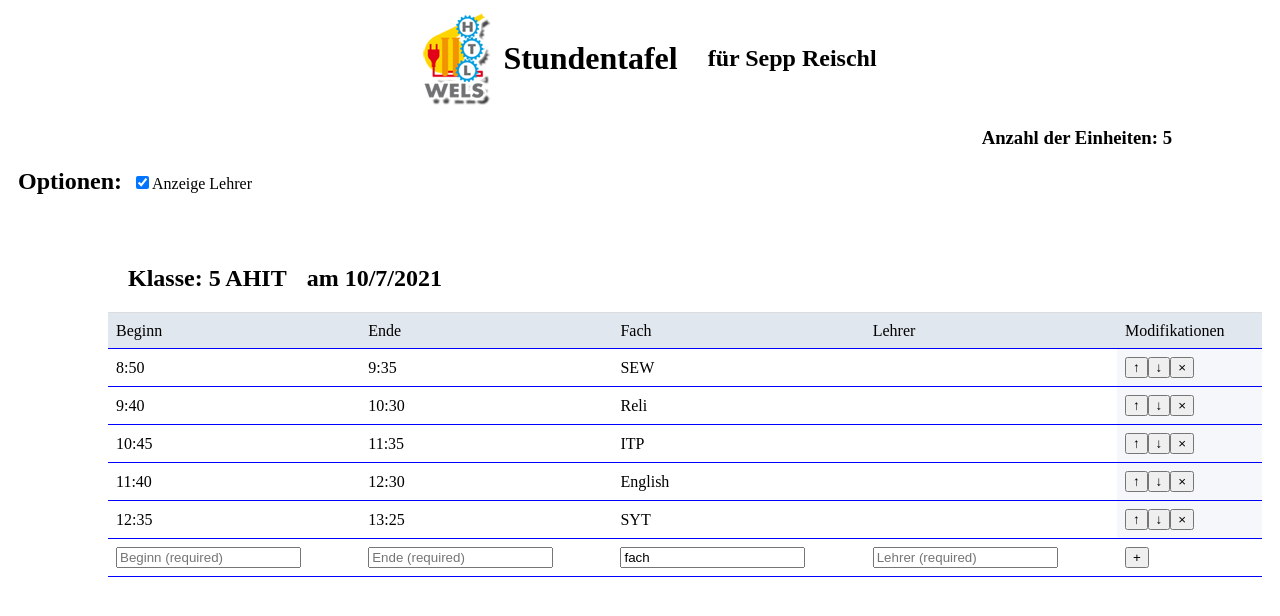
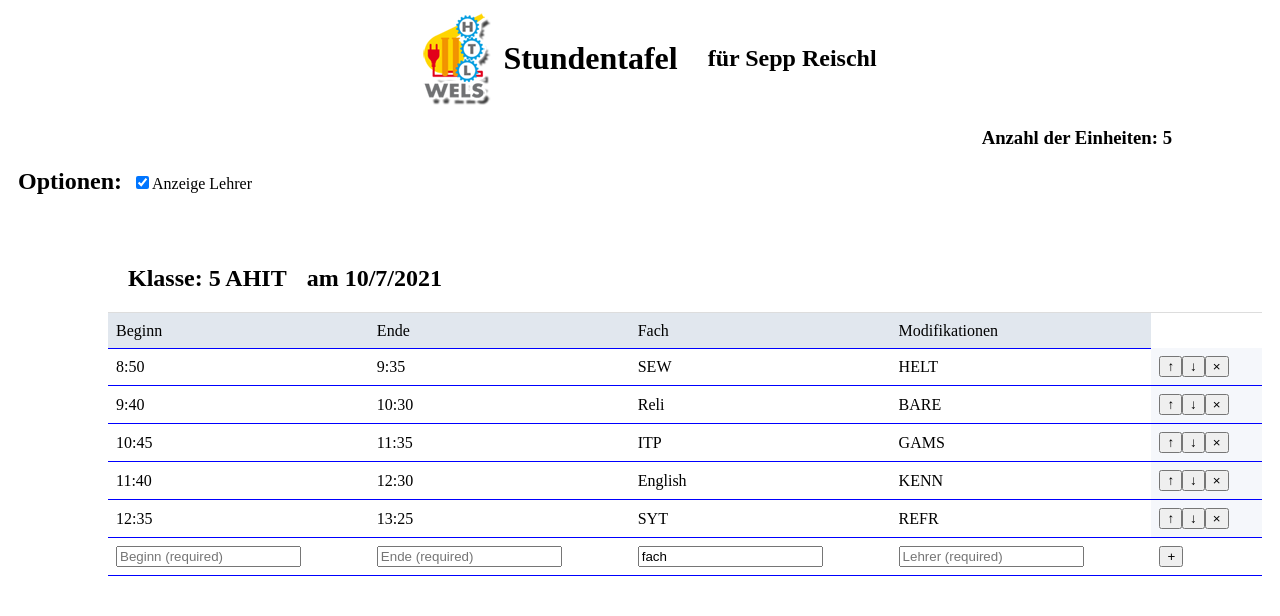
Before and after one commit to gitHubHTLWels/stundenplan, a Vue app: page / in a window 1280 px wide. Both pictures are taken after a click on the checkbox "Anzeige Lehrer". Shown: the top 616 px of the page. Built offline with nearby package versions, Linux system fonts and the light colour scheme.

Commit message:
Error Handling

```diff
--- a/src/components/Stundenplan.vue
+++ b/src/components/Stundenplan.vue
@@ -3,7 +3,7 @@
     <div id="optionBlock">
       <h2>Optionen:</h2>
       <div class="item">
-        <input v-model="optionShowTeaher" type="checkbox" id="showTeacher" />
+        <input v-model="optionsShowTeacher" type="checkbox" id="showTeacher" />
         <label for="showTeacher">Anzeige Lehrer</label>
       </div>
     </div>
@@ -18,7 +18,7 @@
             <td>Beginn</td>
             <td>Ende</td>
             <td>Fach</td>
-            <td v-if="optionShowTeaher">Lehrer</td>
+            <td v-if="optionShowTeacher">Lehrer</td>
             <td>Modifikationen</td>
           </tr>
         </thead>
@@ -31,7 +31,7 @@
             <td>{{ item.begin }}</td>
             <td>{{ item.end }}</td>
             <td>{{ item.title }}</td>
-            <td v-if="optionShowTeaher">{{ item.lehrer }}</td>
+            <td v-if="optionsShowTeacher">{{ item.teacher }}</td>
             <th class="actions">
               <button v-on:click="moveLessonUp(index)">&#8593;</button>
               <button v-on:click="moveLessonDown(index)">&#8595;</button>
@@ -63,7 +63,7 @@
                 placeholder="Fach (required)"
               />
             </td>
-            <template v-if="optionShowTeaher">
+            <template v-if="optionsShowTeacher">
               <td>
                 <input
                   type="text"
@@ -96,7 +96,7 @@ export default {
     },
   },
   setup(props, context) {
-    let optionShowTeaher = ref(false);
+    let optionsShowTeacher = ref(false);
     let newTableEntry = {
       begin: '',
       end: '',
@@ -127,7 +127,7 @@ export default {
     }
 
     return {
-      optionShowTeaher,
+      optionsShowTeacher,
       newTableEntry,
       addUnit,
       remLesson,
```
Also changed, not shown: src/App.vue (+4 -24 lines).
